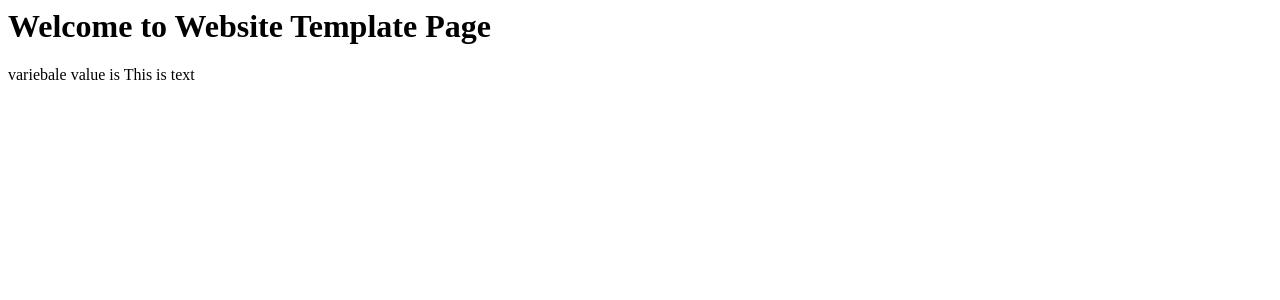
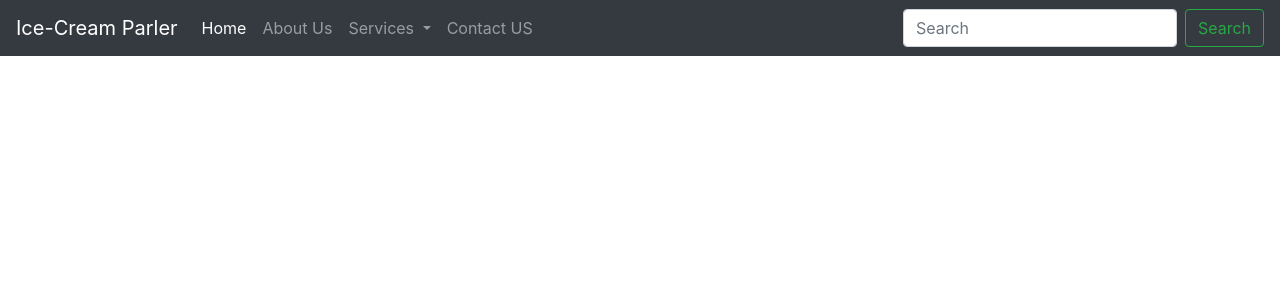
Before and after one commit to Darpan1211/django, a Django app: page / in a window 1280 px wide. Shown: the top 300 px of the page. Run offline with Django 4.2, Linux system fonts and the light colour scheme; some libraries are stand-ins or nearby versions.

Commit message:
Template Add and Navbar link set

```diff
--- a/home/urls.py
+++ b/home/urls.py
@@ -5,4 +5,5 @@ from home import views
 urlpatterns = [
     path('', views.index, name='home'),
     path('about', views.about, name='about'),
+    path('contact', views.contact, name='contact'),
 ]
--- a/home/views.py
+++ b/home/views.py
@@ -3,9 +3,13 @@ from django.shortcuts import render, HttpResponse
 # Create your views here.
 def index(request):
     context = {
-        'variable':"This is text"
+        "variable":"my name is darpan",
+        "name":'darpan'
     }
     return render(request, 'index.html', context)
 
 def about(request):
     return HttpResponse("This is a about")
+
+def contact(request):
+    return HttpResponse("This is a Contact page")
--- a/templates/index.html
+++ b/templates/index.html
@@ -1,8 +1,53 @@
-<html>
-    <head>
-    </head>
-    <body>
-        <h1>Welcome to Website Template Page </h1>
-            <p> variebale value is {{variable}}</p>
-    </body>
+<!doctype html>
+<html lang="en">
+  <head>
+    <!-- Required meta tags -->
+    <meta charset="utf-8">
+    <meta name="viewport" content="width=device-width, initial-scale=1, shrink-to-fit=no">
+
+    <!-- Bootstrap CSS -->
+    <link rel="stylesheet" href="https://cdn.jsdelivr.net/npm/bootstrap@4.0.0/dist/css/bootstrap.min.css" integrity="sha384-Gn5384xqQ1aoWXA+058RXPxPg6fy4IWvTNh0E263XmFcJlSAwiGgFAW/dAiS6JXm" crossorigin="anonymous">
+
+    <title>Icecream Parler</title>
+  </head>
+  <body>
+    <nav class="navbar navbar-expand-lg navbar-dark bg-dark">
+        <a class="navbar-brand" href="#">Ice-Cream Parler</a>
+        <button class="navbar-toggler" type="button" data-toggle="collapse" data-target="#navbarSupportedContent" aria-controls="navbarSupportedContent" aria-expanded="false" aria-label="Toggle navigation">
+          <span class="navbar-toggler-icon"></span>
+        </button>
+
+        <div class="collapse navbar-collapse" id="navbarSupportedContent">
+          <ul class="navbar-nav mr-auto">
+            <li class="nav-item active">
+              <a class="nav-link" href="">Home <span class="sr-only">(current)</span></a>
+            </li>
+            <li class="nav-item">
+              <a class="nav-link" href="/about">About Us</a>
+            </li>
+            <li class="nav-item dropdown">
+              <a class="nav-link dropdown-toggle" href="#" id="navbarDropdown" role="button" data-toggle="dropdown" aria-haspopup="true" aria-expanded="false">
+                Services
+              </a>
+              <div class="dropdown-menu" aria-labelledby="navbarDropdown">
+                <a class="dropdown-item" href="/development">Development</a>
+                <a class="dropdown-item" href="/graphics">Graphics</a>
+            </li>
+            <li class="nav-item">
+              <a class="nav-link" href="/contact">Contact US </a>
+            </li>
+          </ul>
+          <form class="form-inline my-2 my-lg-0">
+            <input class="form-control mr-sm-2" type="search" placeholder="Search" aria-label="Search">
+            <button class="btn btn-outline-success my-2 my-sm-0" type="submit">Search</button>
+          </form>
+        </div>
+      </nav>
+
+    <!-- Optional JavaScript -->
+    <!-- jQuery first, then Popper.js, then Bootstrap JS -->
+    <script src="https://code.jquery.com/jquery-3.2.1.slim.min.js" integrity="sha384-KJ3o2DKtIkvYIK3UENzmM7KCkRr/rE9/Qpg6aAZGJwFDMVNA/GpGFF93hXpG5KkN" crossorigin="anonymous"></script>
+    <script src="https://cdn.jsdelivr.net/npm/popper.js@1.12.9/dist/umd/popper.min.js" integrity="sha384-ApNbgh9B+Y1QKtv3Rn7W3mgPxhU9K/ScQsAP7hUibX39j7fakFPskvXusvfa0b4Q" crossorigin="anonymous"></script>
+    <script src="https://cdn.jsdelivr.net/npm/bootstrap@4.0.0/dist/js/bootstrap.min.js" integrity="sha384-JZR6Spejh4U02d8jOt6vLEHfe/JQGiRRSQQxSfFWpi1MquVdAyjUar5+76PVCmYl" crossorigin="anonymous"></script>
+  </body>
 </html>
```
Also changed, not shown: db.sqlite3.
